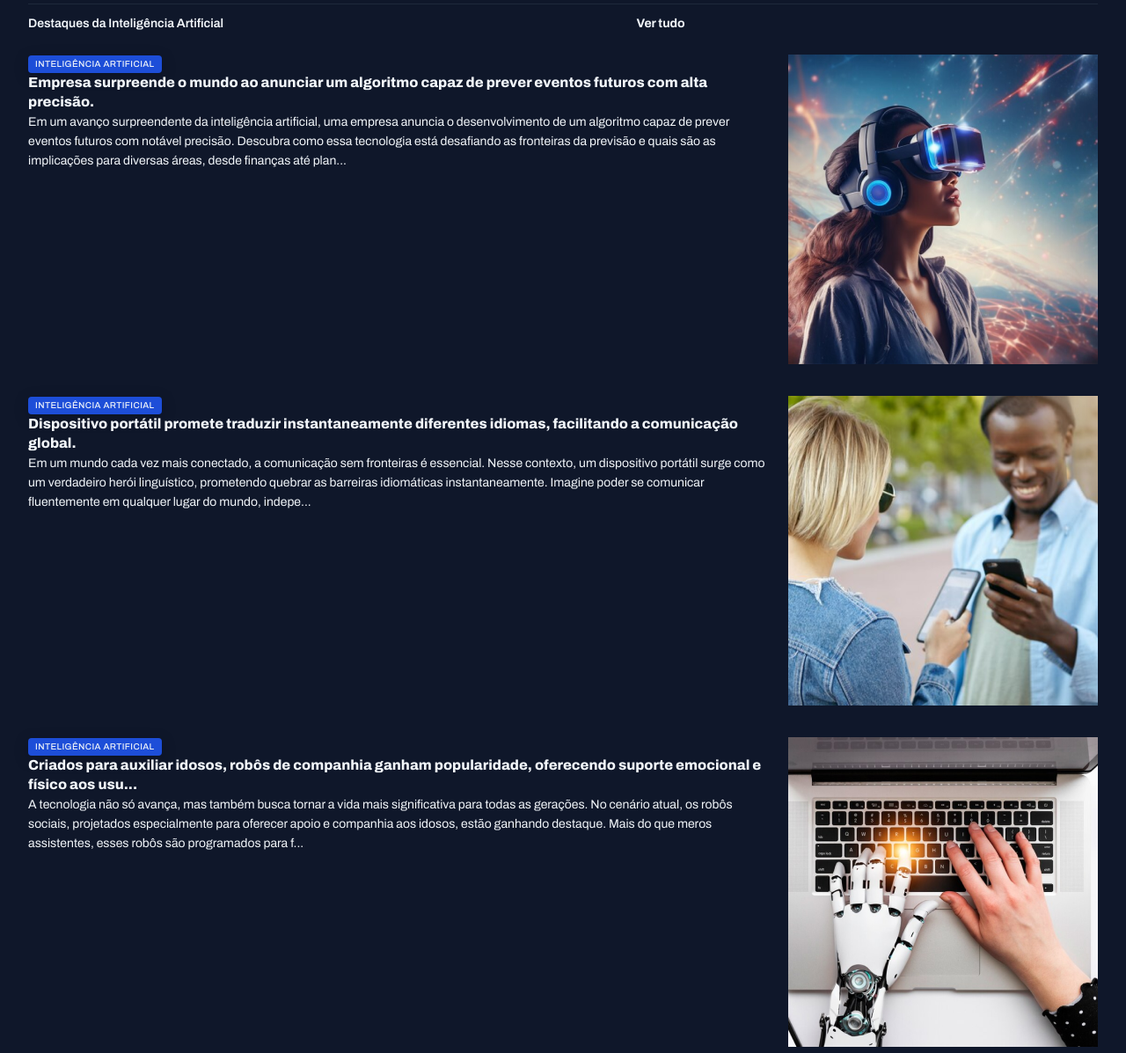
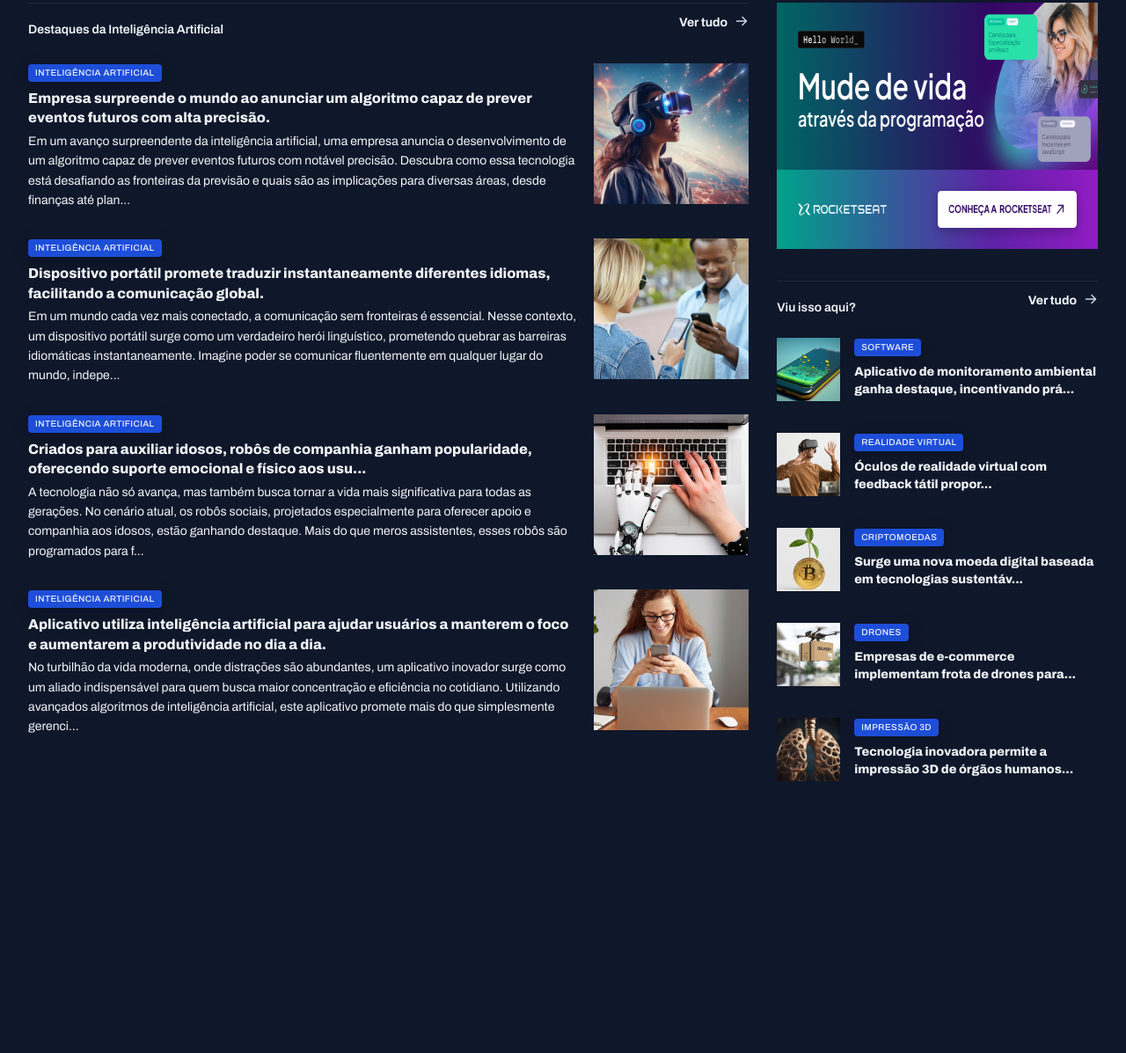
Before and after one commit to kamoura-i/Portal-de-Noticias, a plain HTML site: page index.html in a window 1280 px wide. Shown: the part 1014-2211 px from the top of the page at 88% size. After the commit the page ends 1906 px from the top, so only its background shows below. Drawn offline with Linux system fonts and the light colour scheme.

Commit message:
Finalizando o Projeto

```diff
--- a/index.html
+++ b/index.html
@@ -18,7 +18,7 @@
   <!-- Início do Cabeçalho -->
   <header class="container">
     <!-- Menu principal -->
-    <nav id="primary" class="grid grid-flow-col">
+    <nav id="primary" class="grid grid-flow-col text">
       <div>
         <img src="assets/icons/List.svg" alt="#">
         <strong>Menu</strong>
@@ -33,7 +33,7 @@
     </nav>
 
     <!-- Menu de categorias -->
-    <nav id="secondary" class="grid grid-flow-col">
+    <nav id="secondary" class="grid grid-flow-col text-span">
       <a href="#">Inteligência Artificial</a>
       <a href="#">Blockchain</a>
       <a href="#">Hologramas</a>
@@ -211,12 +211,11 @@
     </section>
 
     <!-- Propaganda -->
-    <div>
+    <aside>
       <div id="ads">
         <img src="assets/imagens/Ads.png" alt="">
       </div>
-    </div>
-  </main>
+
   <!-- Fim do Conteúdo Principal -->
 
   <!-- Seção "Viu isso aqui?" -->
@@ -235,8 +234,8 @@
         </div>
         <div>
           <span class="content-tag">Software</span>
-          <h3 class="text-xl">
-            Aplicativo de monitoramento ambiental ganha destaque, incentivando práticas ecológicas e pro...
+          <h3 class="text-lg">
+            Aplicativo de monitoramento ambiental ganha destaque, incentivando prá...
           </h3>
         </div>
       </article>
@@ -247,8 +246,8 @@
         </div>
         <div>
           <span class="content-tag">Realidade Virtual</span>
-          <h3 class="text-xl">
-       Óculos de realidade virtual com feedback tátil proporcionam uma experiência sensorial complet...
+          <h3 class="text-lg">
+       Óculos de realidade virtual com feedback tátil propor...
           </h3>
         </div>
       </article>
@@ -259,8 +258,8 @@
         </div>
         <div>
           <span class="content-tag">Criptomoedas</span>
-          <h3 class="text-xl">
-            Surge uma nova moeda digital baseada em tecnologias sustentáveis, buscando minimizar o im...
+          <h3 class="text-lg">
+            Surge uma nova moeda digital baseada em tecnologias sustentáv...
           </h3>
         </div>
       </article>
@@ -271,8 +270,8 @@
         </div>
         <div>
           <span class="content-tag">Drones</span>
-          <h3 class="text-xl">
-       Empresas de e-commerce implementam frota de drones para entregas rápidas, transformando o ce...
+          <h3 class="text-lg">
+       Empresas de e-commerce implementam frota de drones para...
           </h3>
         </div>
       </article>
@@ -283,13 +282,14 @@
         </div>
         <div>
           <span class="content-tag">Impressão 3d</span>
-          <h3 class="text-xl">
-         Tecnologia inovadora permite a impressão 3D de órgãos humanos, revolucionando a medicina e a li...
+          <h3 class="text-lg">
+         Tecnologia inovadora permite a impressão 3D de órgãos humanos...
           </h3>
         </div>
       </article>
     </div>
   </section>
-
+  </main>
+    </aside>
 </body>
 </html>
--- a/styles/global.css
+++ b/styles/global.css
@@ -47,11 +47,19 @@ img{
 max-width: 1280px;
 padding-inline: 32px;
 margin-inline:auto;
+margin-top: 20px;
 }
 
 main{
   margin-top: 40px;
-  gap: 80px;
+  row-gap: 80px;
+  column-gap: 32px;
+  grid-template-columns: 1fr 30%;
+
+  grid-template-areas:
+  "featured featured"
+  "weekly weekly"
+  "ai aside";
 }
 
 .content-tag{
--- a/styles/header.css
+++ b/styles/header.css
@@ -20,3 +20,19 @@
   border-inline: none;
   justify-content: space-between;
 }
+
+#primary {
+  align-items: center;
+  padding-block: 8px;
+}
+
+#primary div {
+  display: flex;
+  align-items: center;
+  gap: 8px;
+}
+
+#primary img {
+  width: 160px;
+  height: 32px;
+}
--- a/styles/sections.css
+++ b/styles/sections.css
@@ -3,26 +3,27 @@ section header{
   padding-block: 12px 24px;
   font: var(--text-span);
 
-  header a{
+ a{
   justify-self: end;
-  align-items: center;
   gap: 8px;
-
-  span{
+   &:hover span{
+    background-image: url(../assets/icons/ArrowRight.svg);
+ }
+ }
+span{
     background-image: url(../assets/icons/ArrowRight-normal.svg);
     width: 16px;
     height: 16px;
+    justify-self: end;
   }
-  &:hover span{
-    background-image: url(../assets/icons/ArrowRight.svg);
-  }
-}
 }
 
 
 
 
+
 #featured{
+  grid-area: featured;
   img{
     height: 100%;
     object-fit: cover;
@@ -63,10 +64,16 @@ section header{
 }
 
 #weekly{
-
+grid-area: weekly;
   &>div{
     grid-template-columns: repeat(4, 292px);
   }
+
+  header strong{
+     font: var(--text-span);
+  }
+
+}
 
   img{
     height: 160px;
@@ -85,4 +92,39 @@ p{
   font-weight: 800;
 }
   }
+
+
+#ai{
+  grid-area: ai;
+  img{
+    width: 176px;
+    aspect-ratio: 1/1;
+    object-fit: cover;
+  }
+
+  h3{
+    margin-block: 8px 4px;
+  }
 }
+
+aside{
+  grid-area: aside;
+}
+
+#more{
+  margin-top: 32px;
+
+  h3{
+    margin-top: 8px;
+  }
+   img{
+    width: 72px;
+    height: 72px;
+    object-fit: cover;
+  }
+}
+
+#ads img{
+  width: 488px;
+  height: 280px;
+}
--- a/styles/utility-first.css
+++ b/styles/utility-first.css
@@ -31,3 +31,11 @@
 .text-sm{
   font: var(--text-sm);
 }
+
+.text{
+  font: var(--text);
+}
+
+.text-span{
+  font: var(--text-span);
+}
```
